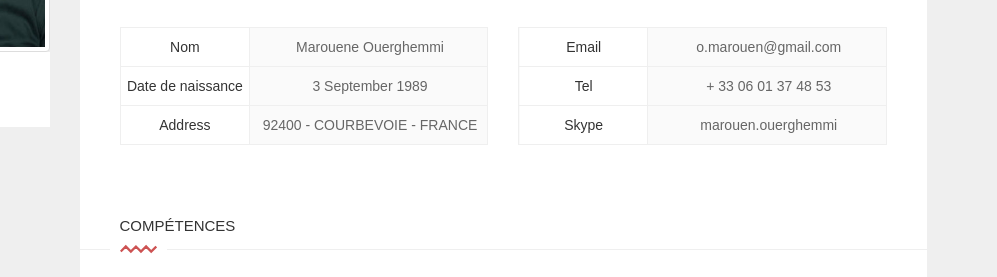
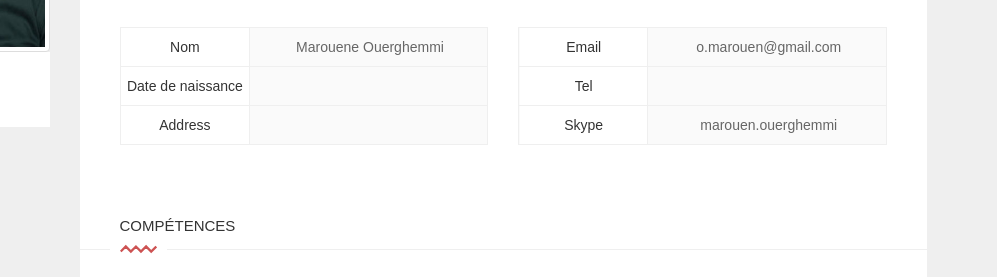
Before and after one commit to omarouen/omarouen.github.io, a website: page index.html in a window 1280 px wide. Shown: the part 363-640 px from the top of the page, 283-1280 px from the left. Drawn offline with nearby package versions, Linux system fonts and the light colour scheme.

Commit message:
Update index.html

```diff
--- a/index.html
+++ b/index.html
@@ -138,9 +138,9 @@
                                             <ul class="info-list clearfix">
                                                 <li><span class="inf">Nom </span> <span
                                                         class="value">Marouene Ouerghemmi</span></li>
-                                                <li><span class="inf">Date de naissance</span> <span class="value">3 September 1989 </span>
+                                                <li><span class="inf">Date de naissance</span> <span class="value"></span>
                                                 </li>
-                                                <li><span class="inf">Address</span> <span class="value"> 92400 - COURBEVOIE - FRANCE</span>
+                                                <li><span class="inf">Address</span> <span class="value"></span>
                                                 </li>
                                             </ul>
 
@@ -153,7 +153,7 @@
                                                 <li><span class="inf">Email</span> <span class="value">o.marouen@gmail.com</span>
                                                 </li>
                                                 <li><span class="inf">Tel</span> <span
-                                                        class="value"> + 33 06 01 37 48 53	</span>
+                                                        class="value"></span>
                                                 </li>
                                                 <li><span class="inf">Skype</span> <span
                                                         class="value">marouen.ouerghemmi</span></li>
```
